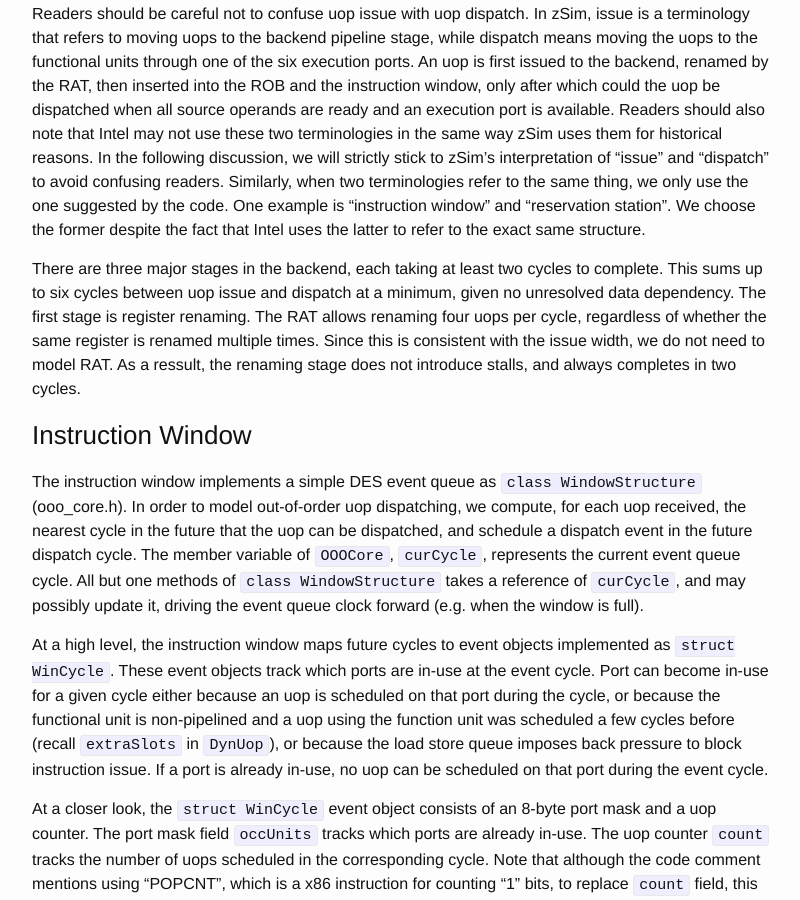
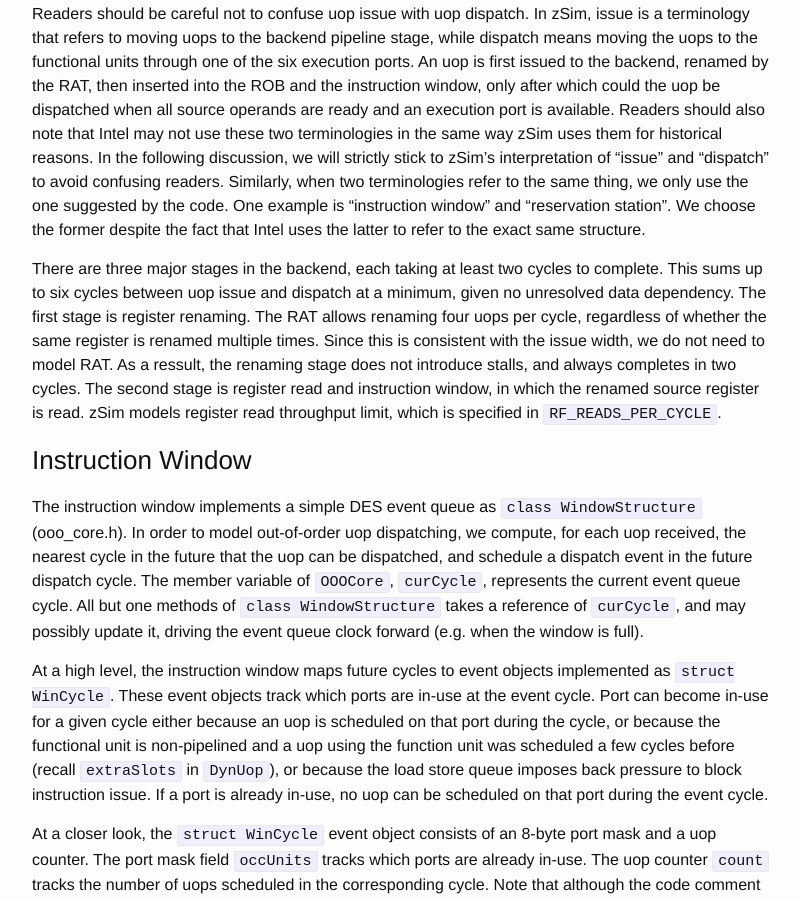
Before and after one commit to wangziqi2013/wangziqi2013.github.io, a Jekyll site: the page built from _posts/2019-12-31-zsim-microarch.markdown, in a window 1280 px wide and 900 px high, scrolled down 14634 px. Shown: the whole window, without its empty margins (238-1038 px from the left). Built offline with Jekyll 4.4.1, drawn with Linux system fonts in a browser that asks for light colours.

Commit message:
Adding second stage

```diff
--- a/_posts/2019-12-31-zsim-microarch.markdown
+++ b/_posts/2019-12-31-zsim-microarch.markdown
@@ -535,7 +535,8 @@ There are three major stages in the backend, each taking at least two cycles to
 uop issue and dispatch at a minimum, given no unresolved data dependency. The first stage is register renaming. The RAT
 allows renaming four uops per cycle, regardless of whether the same register is renamed multiple times. Since this is
 consistent with the issue width, we do not need to model RAT. As a ressult, the renaming stage does not introduce stalls,
-and always completes in two cycles.
+and always completes in two cycles. The second stage is register read and instruction window, in which the renamed source
+register is read. zSim models register read throughput limit, which is specified in `RF_READS_PER_CYCLE`.
 
 ### Instruction Window
 
```
